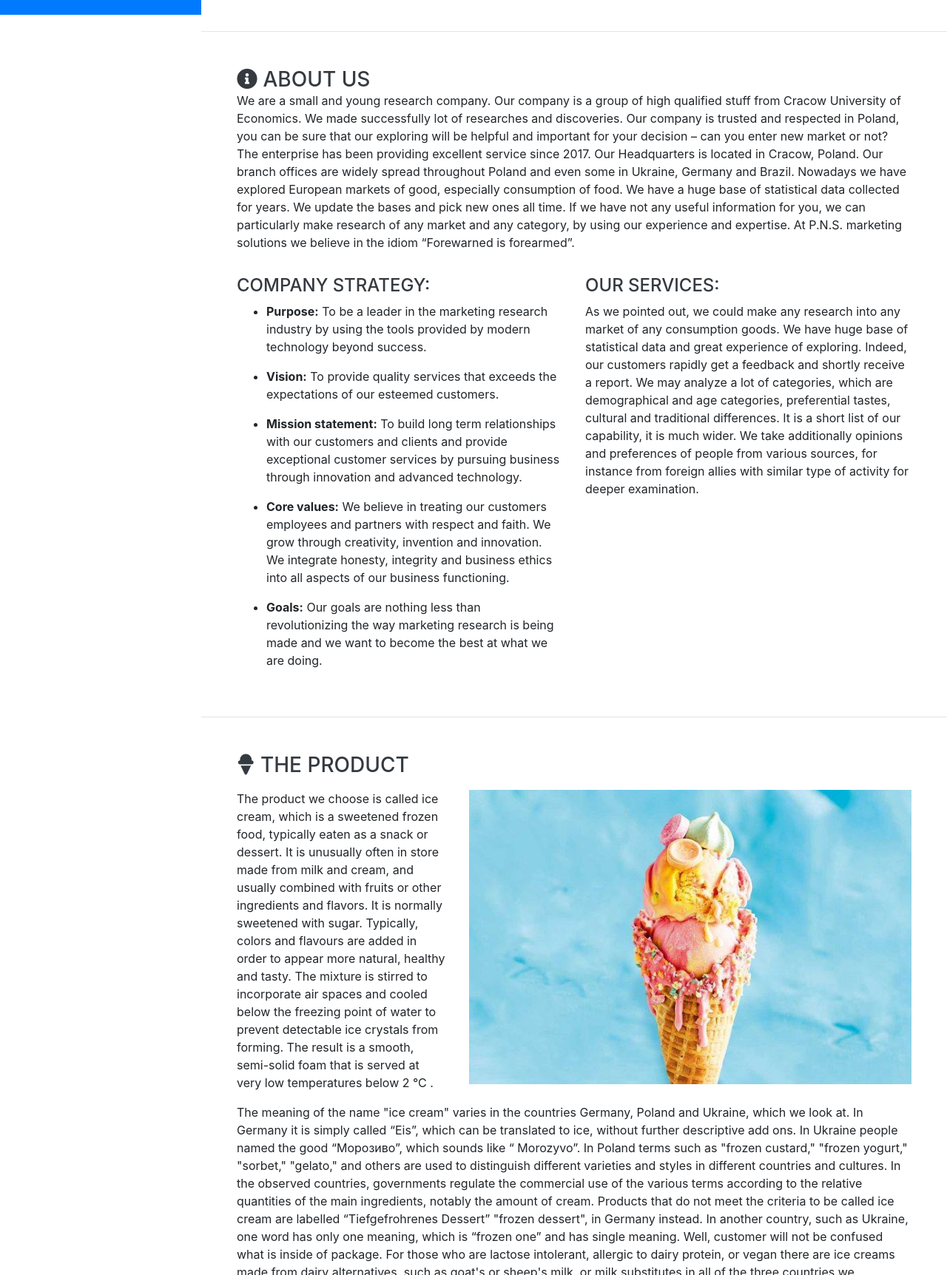
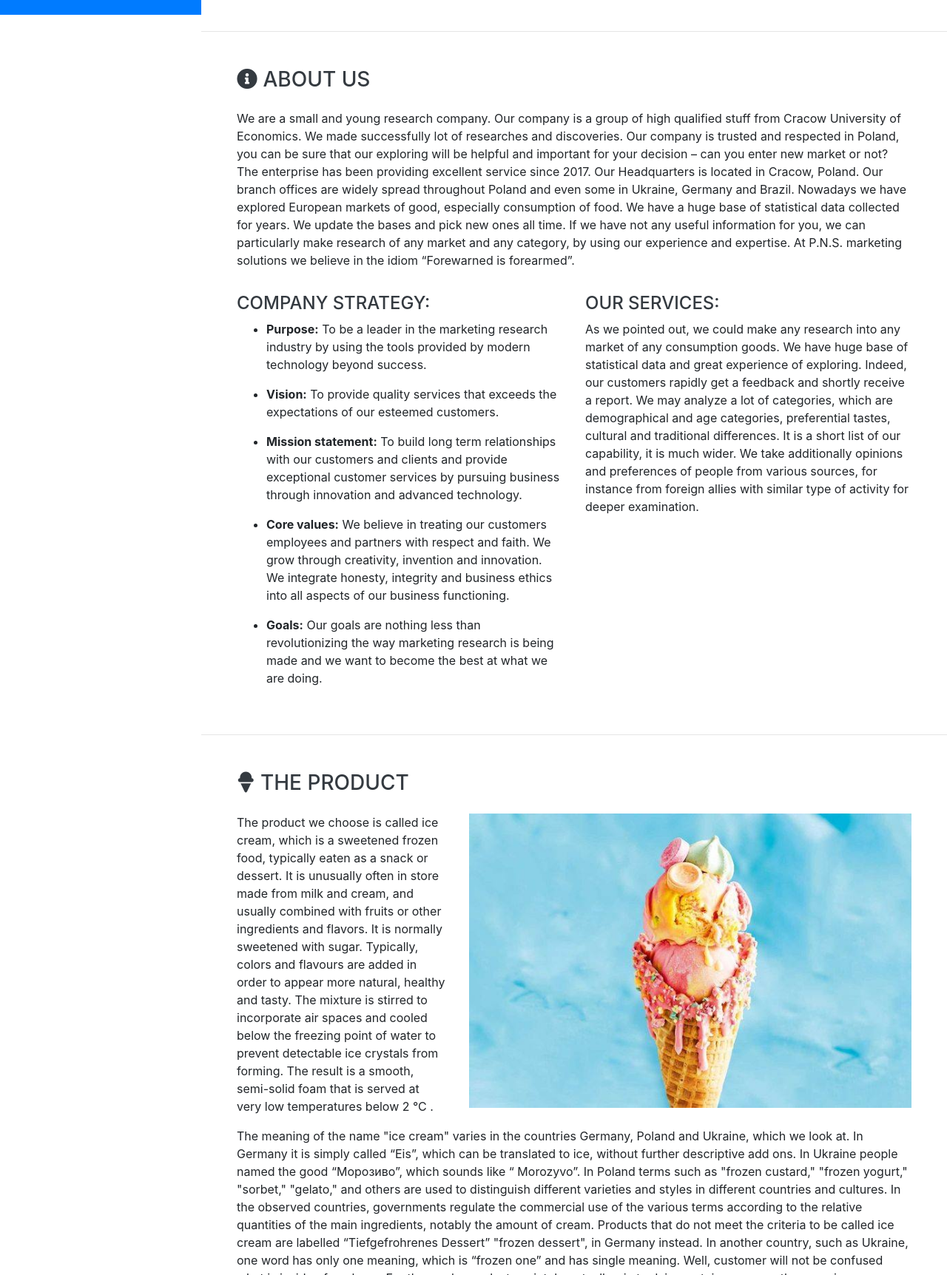
Before and after one commit to pedrofilipefontes/market-analysis-project, a website with bundled scripts: page index.html in a window 1280 px wide. Shown: the part 780-2504 px from the top of the page at 74% size. Built offline with nearby package versions, Linux system fonts and the light colour scheme; a web font is replaced by a local one.

Commit message:
fix margin top

```diff
--- a/index.html
+++ b/index.html
@@ -140,7 +140,7 @@
       <div class="w-100">
         <h3 class="mb-0"><i class="fa fa-info-circle"></i> About Us</h3>
 
-        <div class="row">
+        <div class="row mt-4">
           <div class="col">
             <p>We are a small and young research company. Our company is a group of high qualified stuff from Cracow
               University of Economics. We made successfully lot of researches and discoveries. Our company is trusted
@@ -208,7 +208,7 @@
       <div class="w-100">
         <h3 class="mb-0"><i class="fas fa-ice-cream"></i> The Product</h3>
 
-        <div class="row mt-3">
+        <div class="row mt-4">
           <div class="col-md-4 col">
             <p>The product we choose is called ice cream, which is a sweetened frozen food, typically eaten as
                 a snack or dessert. It is unusually often in store made from milk and cream, and usually combined with fruits
```
